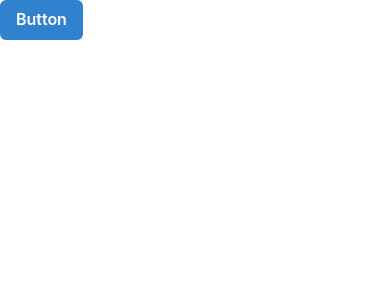
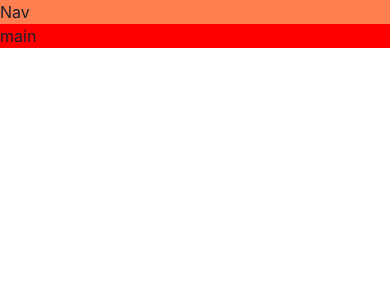
Before and after one commit to itzhan/game-hub, a React (Vite) app: page / in a window 390 px wide. Shown: the top 300 px of the page. Built offline with nearby package versions, Linux system fonts and the light colour scheme.

Commit message:
建立响应式界面
build a responsive layout

```diff
--- a/src/App.tsx
+++ b/src/App.tsx
@@ -1,8 +1,25 @@
-import { Button, ButtonGroup } from '@chakra-ui/react'
+import { Grid, GridItem, Show } from "@chakra-ui/react";
 
 function App() {
   return (
-    <Button colorScheme='blue'>Button</Button>
+    <Grid
+      templateAreas={{
+        base: `"nav" "main"`,
+        lg: `"nav nav" "aside main"`,
+      }}
+    >
+      <GridItem area="nav" bg="coral">
+        Nav
+      </GridItem>
+      <Show above="lg">
+        <GridItem area="aside" bg="blue">
+          aside
+        </GridItem>
+      </Show>
+      <GridItem area="main" bg="red">
+        main
+      </GridItem>
+    </Grid>
   );
 }
 
```
